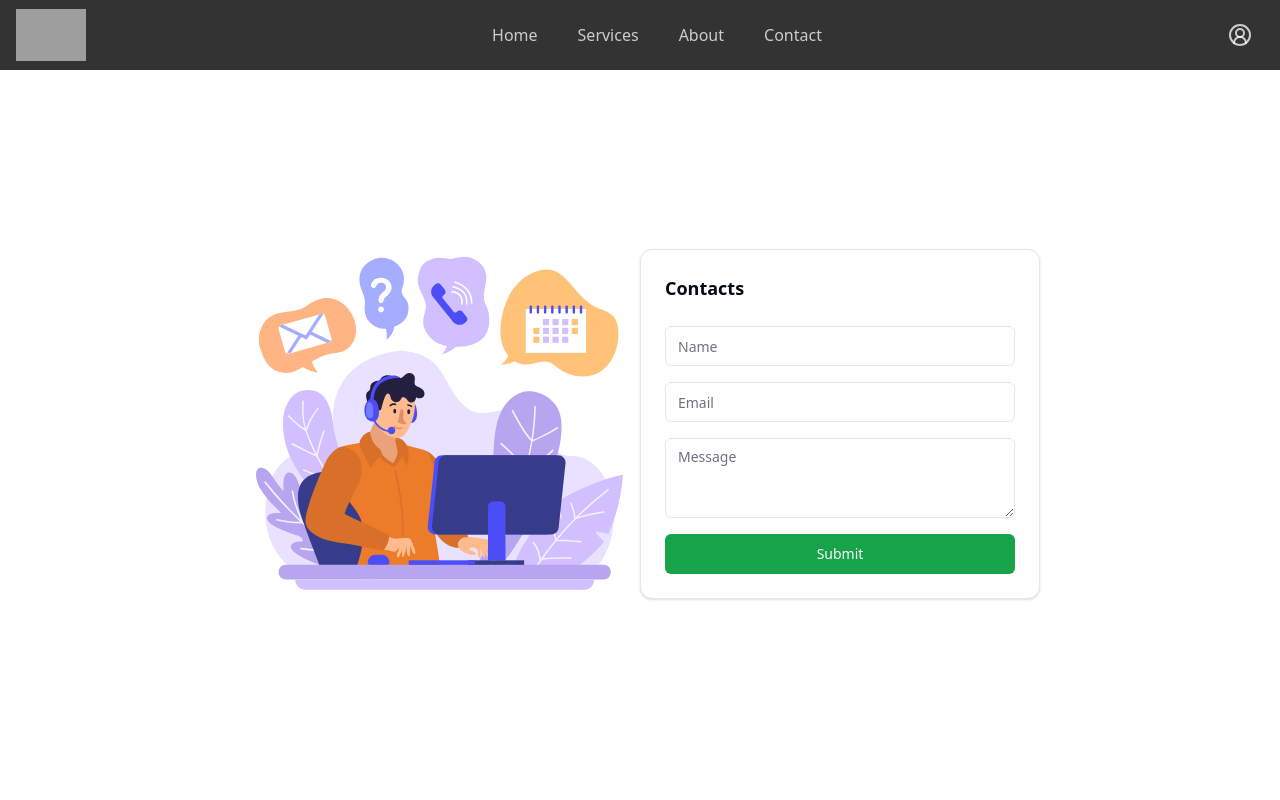
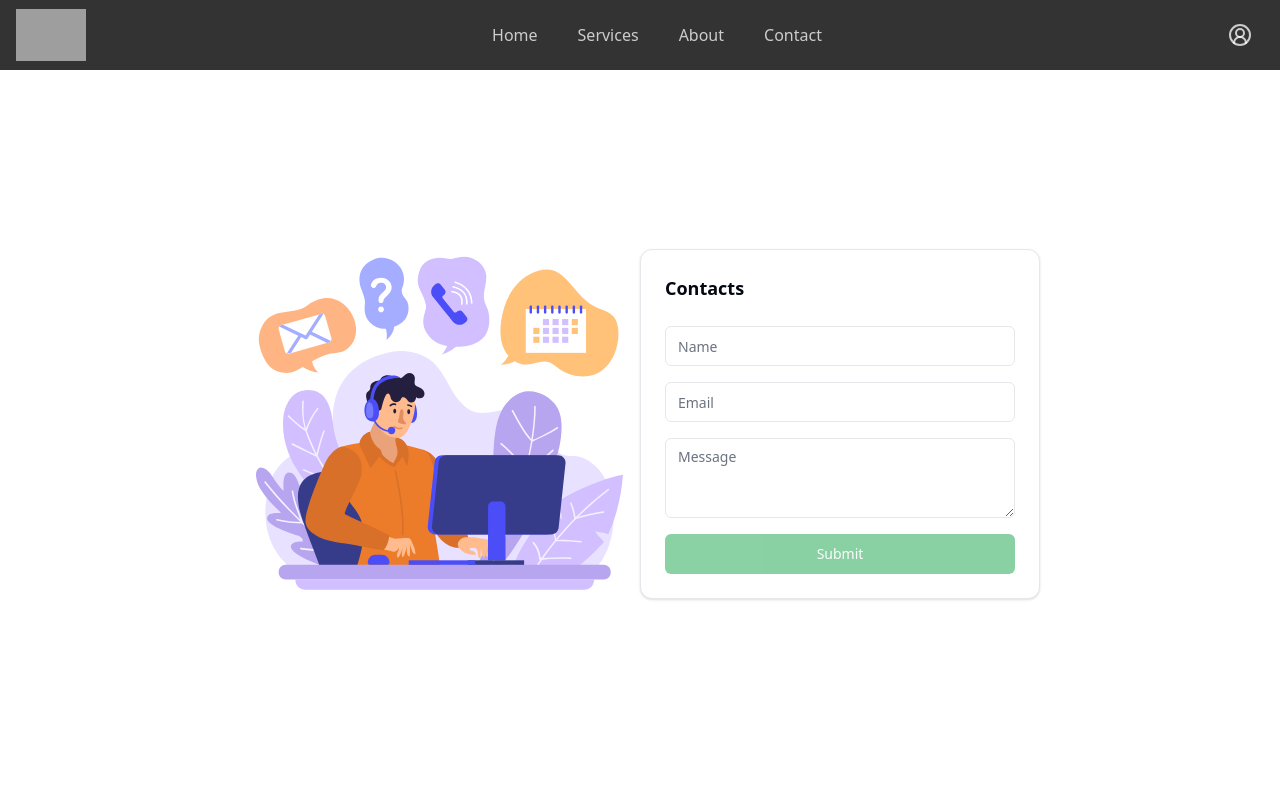
Before and after one commit to singhshubham982047/Soil-FarmingAgent, a Next.js app: page /contact in a window 1280 px wide. Shown: the top 800 px of the page. Built offline with nearby package versions, Linux system fonts and the light colour scheme; no server answers; grey boxes are pictures that could not be loaded.

Commit message:
fix error

```diff
--- a/src/app/contact/page.tsx
+++ b/src/app/contact/page.tsx
@@ -1,9 +1,12 @@
+import { auth } from "@/auth";
 import Contact from "@/components/Contact";
 
-const page = () => {
+const page = async () => {
+  const session = await auth();
+
   return (
     <div className="flex flex-col sm:flex-row justify-center items-center m-6 min-h-screen">
-      <Contact />
+      <Contact user={session?.user?.email || ""} />
     </div>
   );
 };
--- a/src/components/Contact.tsx
+++ b/src/components/Contact.tsx
@@ -7,14 +7,16 @@ import { Input } from "@/components/ui/input";
 import { Textarea } from "@/components/ui/textarea";
 import Image from "next/image";
 import emailjs from "@emailjs/browser";
-import { motion } from "framer-motion"; // Add this import
+import { motion } from "framer-motion";
 
 const TEMPLATE_ID = process.env.NEXT_PUBLIC_TEMPLATE_ID!;
 const SERVICE_ID = process.env.NEXT_PUBLIC_SERVICE_ID!;
 const PUBLIC_KEY = process.env.NEXT_PUBLIC_KEY!;
 
-const Contact = () => {
+const Contact = ({ user }: { user: string }) => {
   const formRef = useRef<HTMLFormElement>(null);
+
+  console.log(user);
 
   const handleSubmit = async (e: React.FormEvent<HTMLFormElement>) => {
     e.preventDefault();
@@ -93,8 +95,9 @@ const Contact = () => {
                 whileTap={{ scale: 0.95 }}
               >
                 <Button
-                  className="bg-green-600 hover:bg-green-700 w-full"
+                  className="bg-green-600 disabled:cursor-not-allowed hover:bg-green-700 w-full"
                   type="submit"
+                  disabled={user === ""}
                 >
                   Submit
                 </Button>
```
